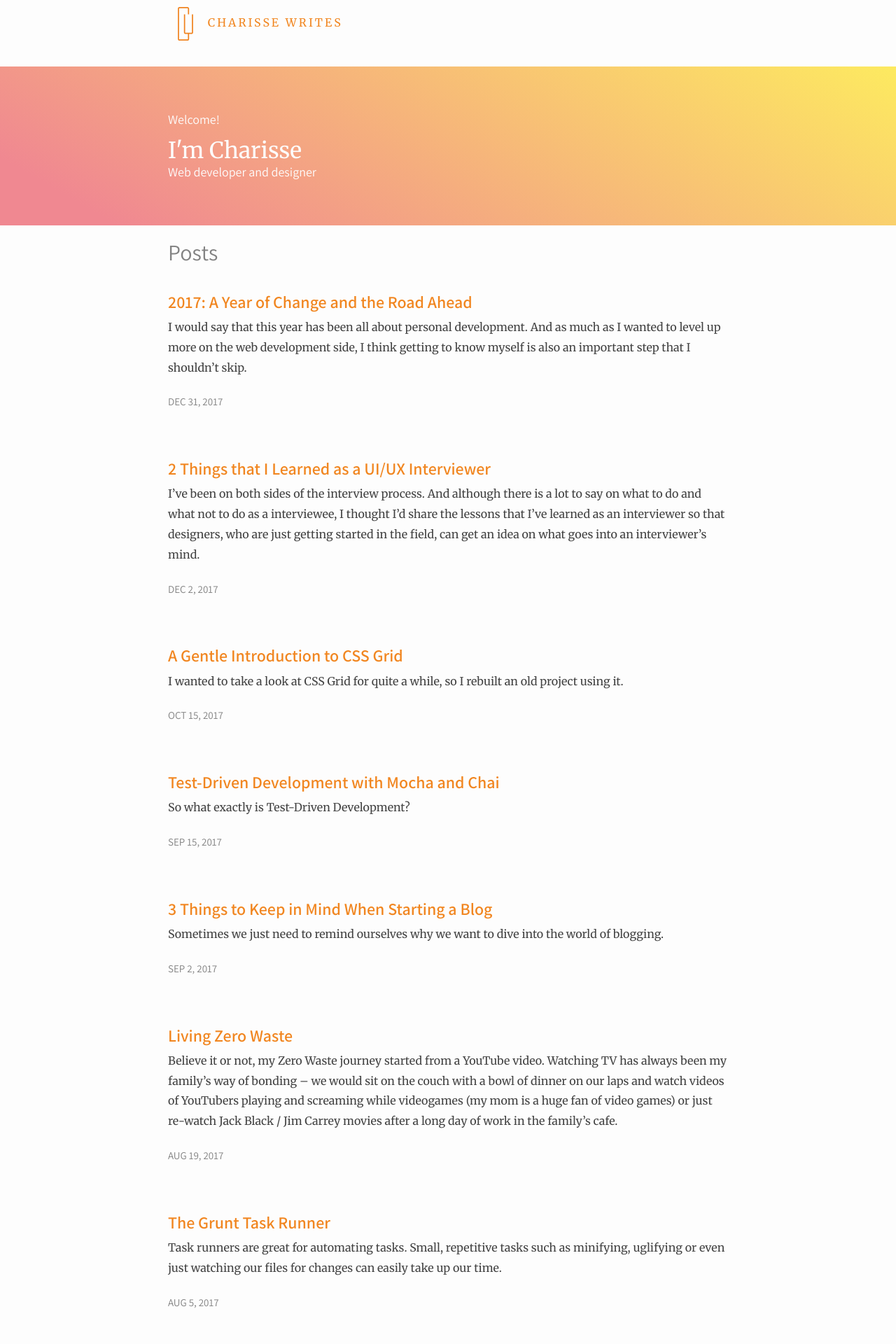
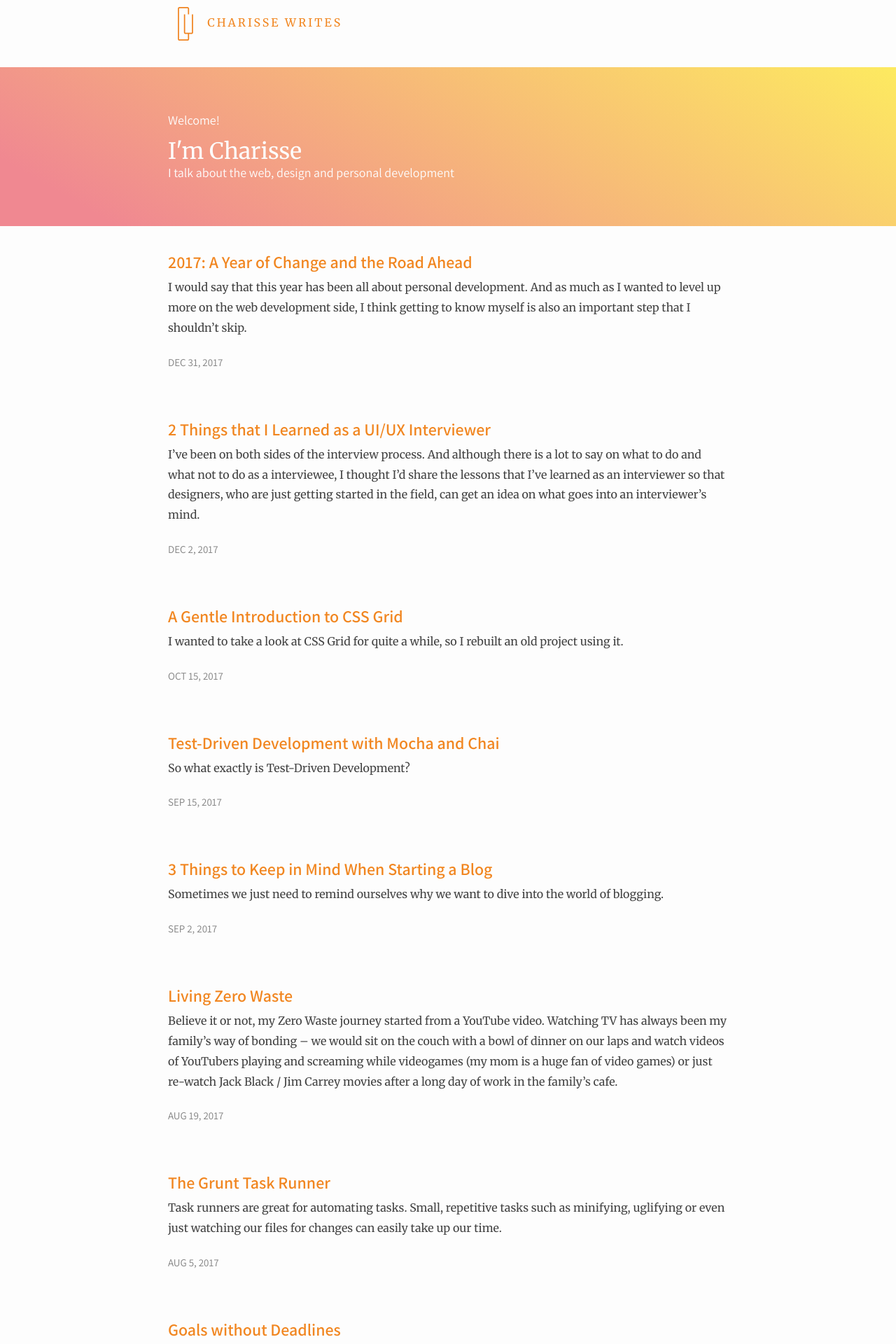
Before and after one commit to charisseysabel/chysbl-blog, a Jekyll site: the page built from index.md, in a window 1280 px wide. Shown: the top 1920 px of the page at 70% size. Built offline with Jekyll 4.4.1, drawn with Linux system fonts in a browser that asks for light colours.

Commit message:
style(home) Update banner info

```diff
--- a/_layouts/home.html
+++ b/_layouts/home.html
@@ -6,14 +6,12 @@ layout: default
   <div class="banner-content">
     <span>Welcome!</span>
     <h1 class="title">I'm Charisse</h1>
-    <span class="subtitle">Web developer and designer</span>
+    <span class="subtitle">I talk about the web, design and personal development</span>
   </div>
 </div>
 
 <div class="wrapper">
   <div class="home">
-
-    <h1 class="page-heading">Posts</h1>
 
     {{ content }}
 
--- a/_sass/minima/_base.scss
+++ b/_sass/minima/_base.scss
@@ -27,6 +27,10 @@ body {
 
 hr {
   margin: 20px 0;
+}
+
+span {
+  font-family: $highlight-font;
 }
 
 /**
--- a/_sass/minima/_layout.scss
+++ b/_sass/minima/_layout.scss
@@ -13,7 +13,7 @@
     background: linear-gradient(30deg, #F08891 10%, #FDEA60);
     display: flex;
     justify-content: center;
-    margin: #{$spacing-unit / 2} 0;
+    margin: #{$spacing-unit / 2} 0 #{$spacing-unit + 10} 0;
     padding: #{$spacing-unit * 3} 0;
   }
 
@@ -153,6 +153,10 @@
   text-align: right;
 }
 
+.username {
+  font-family: $base-font-family;
+}
+
 .footer-col-wrapper {
   @include relative-font-size(0.9375);
   color: $grey-color;
@@ -212,10 +216,6 @@
  */
 .page-content {
   padding: $spacing-unit 0;
-}
-
-.page-heading {
-  color: $grey-color;
 }
 
 .post-list {
```
Also changed, not shown: 1 other file.
